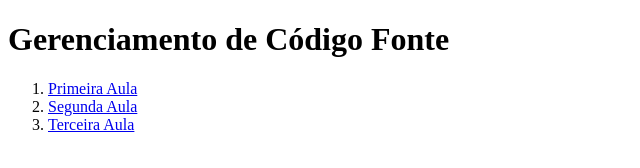
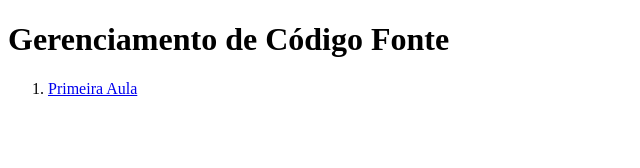
Before and after one commit to YuriBianchi/scm, a plain HTML site: page index.html in a window 1280 px wide. Shown: the whole page, without its empty margins (0-640 px from the left). Drawn offline with Linux system fonts and the light colour scheme.

Commit message:
alteracao_colab

```diff
--- a/index.html
+++ b/index.html
@@ -10,8 +10,8 @@
 
     <ol>
         <li><a href="_blank">Primeira Aula</a></li>
-        <li><a href="_blank">Segunda Aula</a></li>
-        <li><a href="_blank">Terceira Aula</a></li>
+
+
     </ol>
 </body>
 </html>
```
